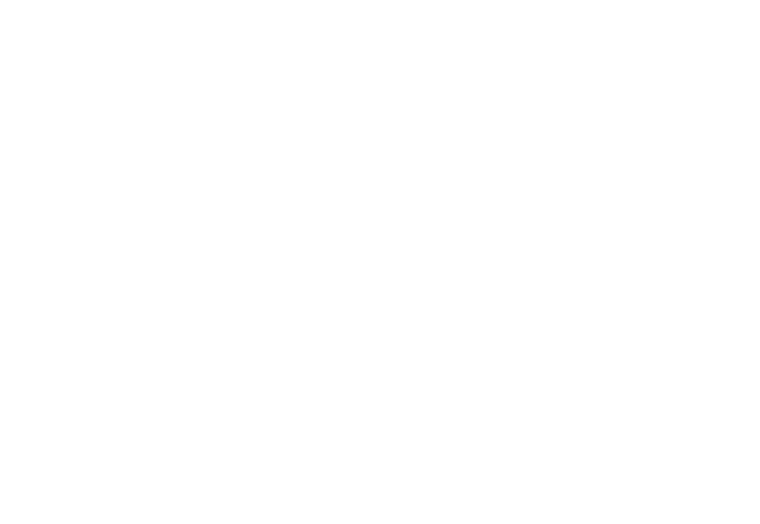
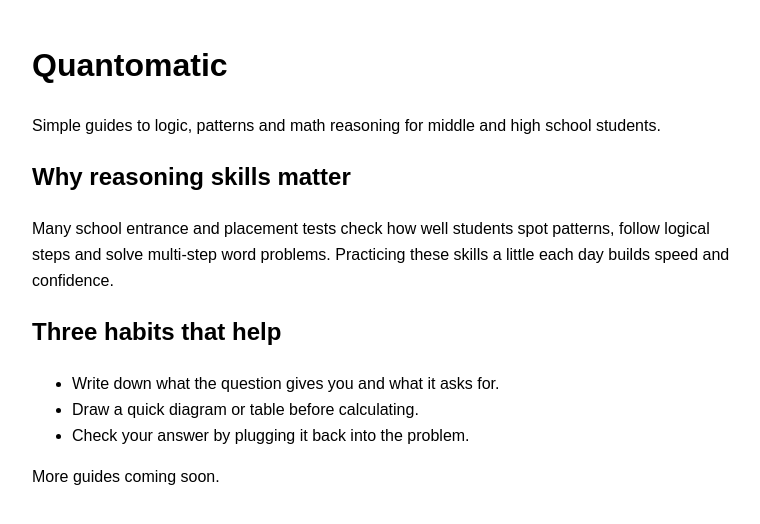
Before and after one commit to quantomatic/quantomatic.github.io, a plain HTML site: page index.html in a window 1280 px wide. Shown: the whole page, without its empty margins (248-1008 px from the left). Drawn offline with Linux system fonts and the light colour scheme.

Commit message:
Add files via upload

```diff
--- a/index.html
+++ b/index.html
@@ -1 +1 @@
-<!DOCTYPE html><html lang="en"><head><meta charset="utf-8"><meta name="viewport" content="width=device-width, initial-scale=1"><title>Quantomatic: Logic and Math Reasoning for Students</title><meta name="description" content="Simple guides to logic, patterns and math reasoning for middle and high school students."></head><body style="font-family:sans-serif;max-width:720px;margin:40px auto;padding:0 16px;line-hei
+<!DOCTYPE html><html lang="en"><head><meta charset="utf-8"><meta name="viewport" content="width=device-width, initial-scale=1"><title>Quantomatic: Logic and Math Reasoning for Students</title><meta name="description" content="Simple guides to logic, patterns and math reasoning for middle and high school students."></head><body style="font-family:sans-serif;max-width:720px;margin:40px auto;padding:0 16px;line-height:1.6"><h1>Quantomatic</h1><p>Simple guides to logic, patterns and math reasoning for middle and high school students.</p><h2>Why reasoning skills matter</h2><p>Many school entrance and placement tests check how well students spot patterns, follow logical steps and solve multi-step word problems. Practicing these skills a little each day builds speed and confidence.</p><h2>Three habits that help</h2><ul><li>Write down what the question gives you and what it asks for.</li><li>Draw a quick diagram or table before calculating.</li><li>Check your answer by plugging it back into the problem.</li></ul><p>More guides coming soon.</p></body></html>
```
